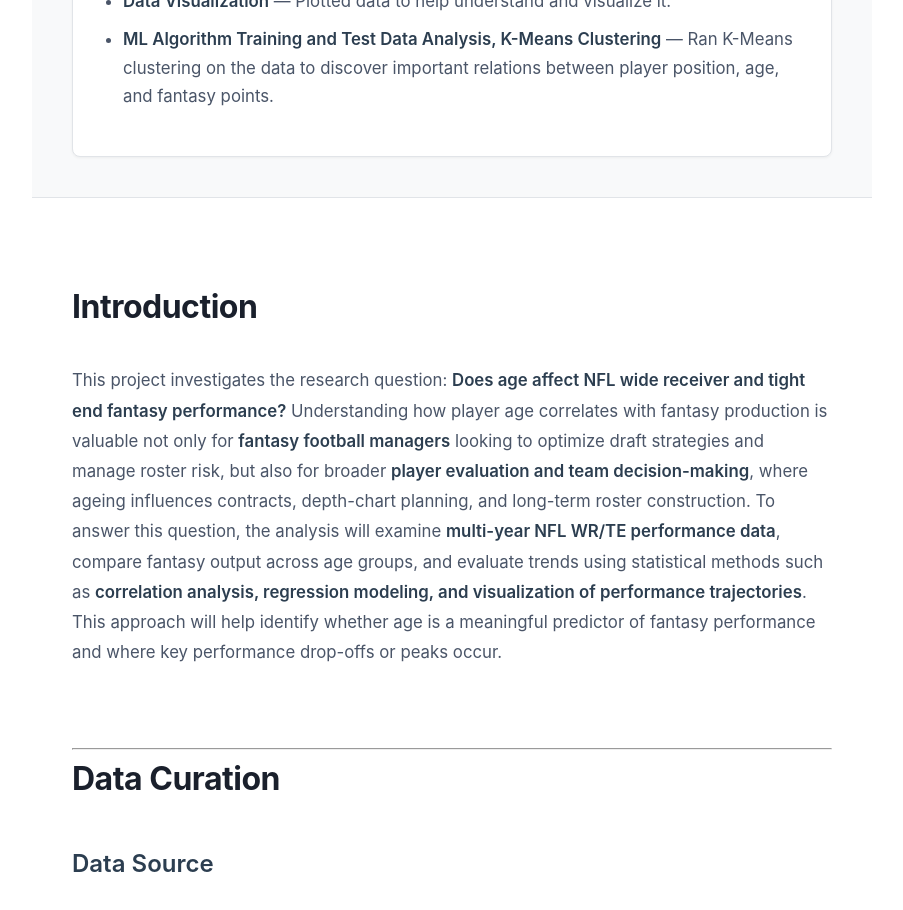
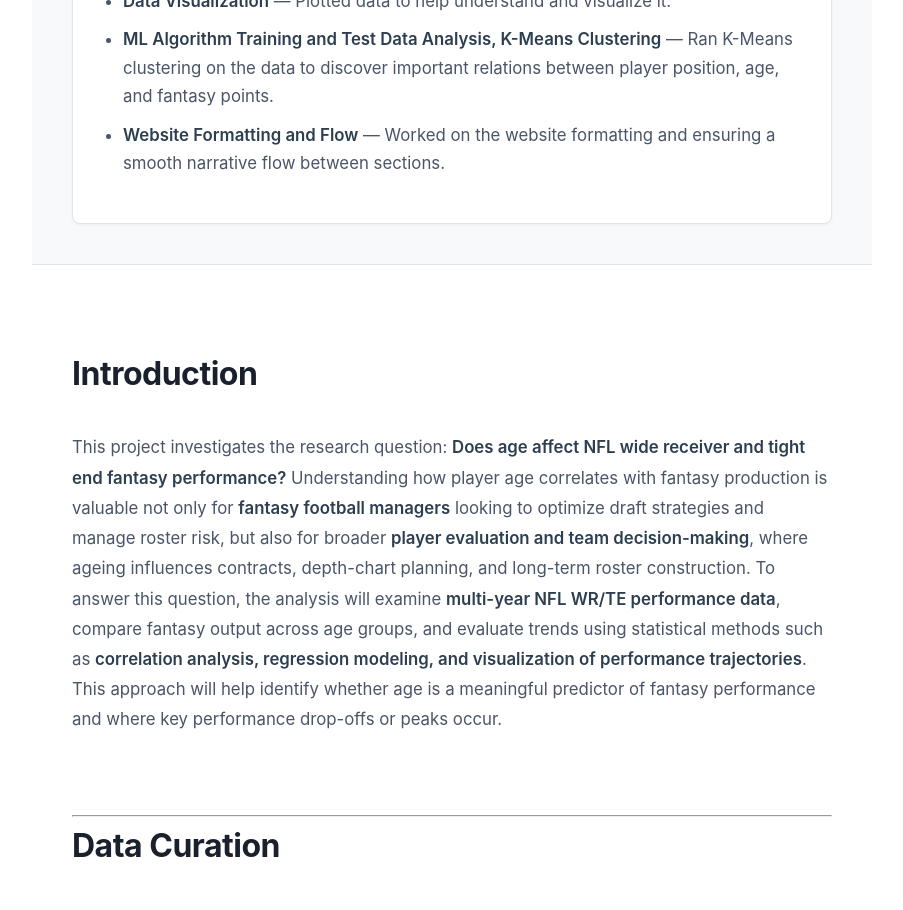
Before and after one commit to Natanel-solomonov/CMSC320Project, a React (Create React App) app: page / in a window 1280 px wide. Shown: the part 1900-2810 px from the top of the page, without its empty margins (188-1091 px from the left). Built offline with nearby package versions, Linux system fonts and the light colour scheme.

Commit message:
Adds to Anthony contributions

```diff
--- a/src/App.js
+++ b/src/App.js
@@ -56,6 +56,7 @@ function App() {
               <li><strong>Data Exploration and Summary Statistics</strong> — Collected descriptive statistics of the dataset. Summarized initial data while collecting important information about the dataset.</li>
               <li><strong>Data Visualization</strong> — Plotted data to help understand and visualize it.</li>
               <li><strong>ML Algorithm Training and Test Data Analysis, K-Means Clustering</strong> — Ran K-Means clustering on the data to discover important relations between player position, age, and fantasy points.</li>
+              <li><strong>Website Formatting and Flow</strong> — Worked on the website formatting and ensuring a smooth narrative flow between sections.</li>
               {/*         COPY AND PASTE THIS FORMAT TO ADD MORE POINTS:   <li><strong> main point </strong> desciption     */}
             </ul>
           </div>
```
